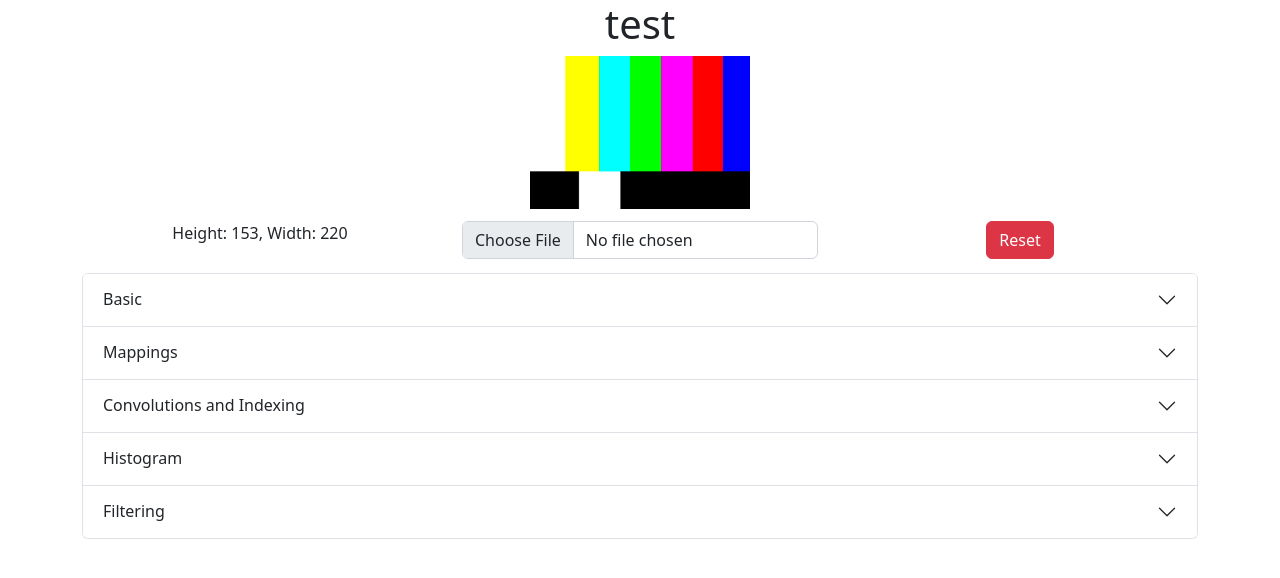
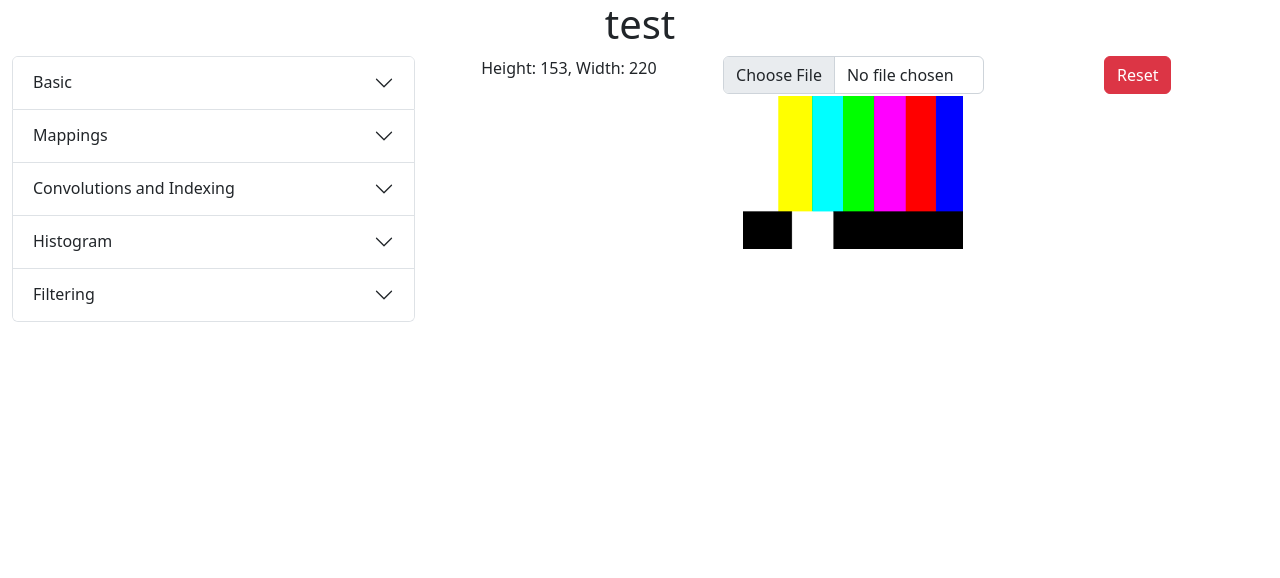
Before and after one commit to mdombrovsky/image-processing-toolkit, a React (Create React App) app: page / in a window 1280 px wide. Shown: the top 578 px of the page. Built offline with nearby package versions, Linux system fonts and the light colour scheme.

Commit message:
change design into two columns with image taking up 2/3 of space

```diff
--- a/src/image_processor/ImageProcessor.tsx
+++ b/src/image_processor/ImageProcessor.tsx
@@ -161,7 +161,14 @@ const ModifyImage: React.FC = () => {
                     type: useLog ? 'log' : 'linear'
                 }
             }}
-            style={{ width: '70vw', height: '50vh', margin: "auto" }}
+            style={{
+                width: '100%',
+                height: 'auto',
+                marginRight: "auto",
+                marginLeft: "auto",
+                marginTop: "0",
+                marginBottom: "0"
+            }}
         />
 
         setAltImage(plot)
@@ -220,35 +227,10 @@ const ModifyImage: React.FC = () => {
     }
 
     return (
-        <Container>
+        <Container fluid>
             <Row>
-                <Col>
-                    <img ref={imageRef} src={image} alt="Image" />
-                </Col>
-            </Row>
-            <Row>
-                <Col>
-                    <p>
-                        Height: {height},
-                        Width: {width}
-                    </p>
-                </Col>
-                <Col>
-                    <Form.Group controlId="formFile" >
-                        <Form.Control type="file" accept="image/*" onChange={handleImageUpload} />
-                    </Form.Group>
-                </Col>
-                <Col>
-                    <Row>
-                        <Col>
-                            <Button variant="danger" onClick={() => {
-                                setImage(loadedImage)
-                                // setAltImage(defaultAltImage)
-                            }}>Reset</Button>
-                        </Col>
-                    </Row>
-                </Col>
-            </Row>
+                <Col >
+
                     <Row className="align-items-center">
                         <Accordion alwaysOpen>
 
@@ -602,9 +584,7 @@ const ModifyImage: React.FC = () => {
                                     Histogram
                                 </Accordion.Header>
                                 <Accordion.Body>
-                            <Row>
-                                {altImage}
-                            </Row>
+
                                     <Row>
                                         <Col>
                                             <Button variant="secondary" onClick={() => modifyImage(histogramEqualization)}>Perform histogram equalization</Button>
@@ -615,9 +595,7 @@ const ModifyImage: React.FC = () => {
                                         <Col>
                                             <Button variant="info" onClick={() => modifyImage(plotCumulativeNormalizedHistogram)}>Compute cumulative normalized histogram</Button>
                                         </Col>
-                                <Col>
-                                    <Button variant="warning" onClick={() => setAltImage(defaultAltImage)} disabled={altImage == null}>Hide secondary display</Button>
-                                </Col>
+
                                     </Row>
                                 </Accordion.Body>
                             </Accordion.Item>
@@ -682,6 +660,45 @@ const ModifyImage: React.FC = () => {
                             </Accordion.Item>
                         </Accordion>
                     </Row >
+                </Col>
+                <Col xs={8}>
+                    <Row>
+                        <Col>
+                            <p>
+                                Height: {height},
+                                Width: {width}
+                            </p>
+                        </Col>
+                        <Col>
+                            <Form.Group controlId="formFile" >
+                                <Form.Control type="file" accept="image/*" onChange={handleImageUpload} />
+                            </Form.Group>
+                        </Col>
+                        <Col>
+                            <Row>
+                                <Col>
+                                    <Button variant="danger" onClick={() => {
+                                        setImage(loadedImage)
+                                        // setAltImage(defaultAltImage)
+                                    }}>Reset</Button>
+                                </Col>
+                            </Row>
+                        </Col>
+                    </Row>
+                    <Row>
+                        <Col>
+                            <img ref={imageRef} src={image} alt="Image" />
+                        </Col>
+                    </Row>
+                    <Row>
+                        {altImage}
+                    </Row>
+                    {altImage && <Row className="m-1">
+                        <Button variant="warning" onClick={() => setAltImage(defaultAltImage)} disabled={altImage == null}>Hide secondary display</Button>
+                    </Row>}
+                </Col>
+            </Row>
+
         </Container >
     );
 };
```
Lines whose indentation alone changed are shown as unchanged.
